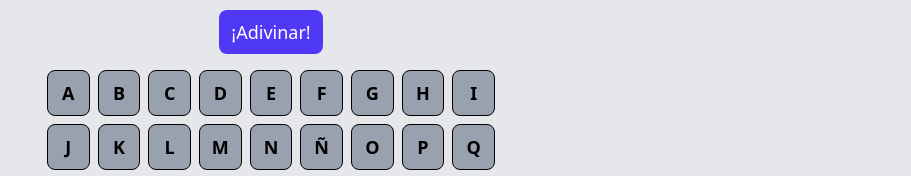
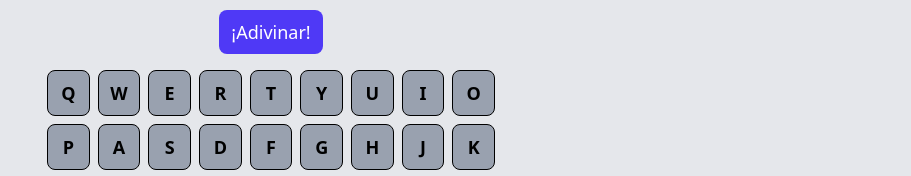
Before and after one commit to joaub/juego-del-ahorcado.V2, a React (Vite) app: page / in a window 1280 px wide. Both pictures are taken after a click on the button "Iniciar Juego". Shown: the part 604-780 px from the top of the page, without its empty margins (369-1280 px from the left). Built offline with nearby package versions, Linux system fonts and the light colour scheme.

Commit message:
arreglando bug de boton

```diff
--- a/src/App.jsx
+++ b/src/App.jsx
@@ -231,15 +231,15 @@ function App() {
                 className="h-10 w-12 sm:w-14 text-center text-2xl rounded-xl border-2 border-blue-500 bg-blue-400 focus:border-blue-400 focus:outline-none mb-2"
               />
               <button
-                onClick={comprobar}
-                disabled={juegoTerminado || (mensaje && mensaje.tipo === 'error')}
+                onClick={() => comprobar()}
+                disabled={juegoTerminado}
                 className="block mx-auto mt-2 px-3 py-2 bg-indigo-600 text-white rounded-lg text-lg hover:bg-indigo-700 transition w-1/2 sm:w-auto"
               >
                 ¡Adivinar!
               </button>
               {/* TECLADO EN PANTALLA */}
               <div className="grid grid-cols-9 gap-2 max-w-md mx-auto mt-4">
-                {"ABCDEFGHIJKLMNÑOPQRSTUVWXYZ".split("").map((letra) => (
+                {"QWERTYUIOPASDFGHJKLÑZXCVBNM".split("").map((letra) => (
                   <button
                     key={letra}
                     onClick={() => {
```
